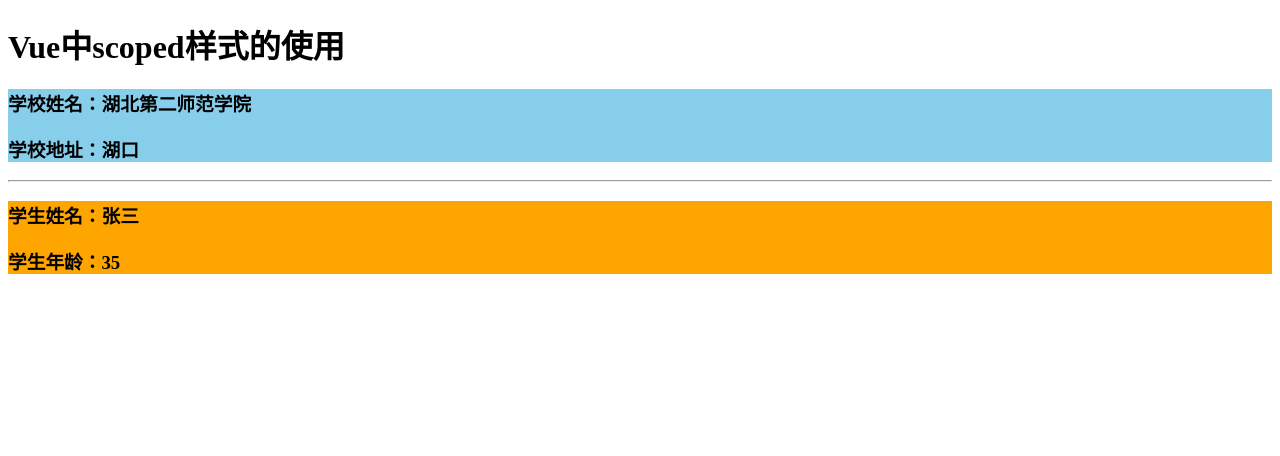
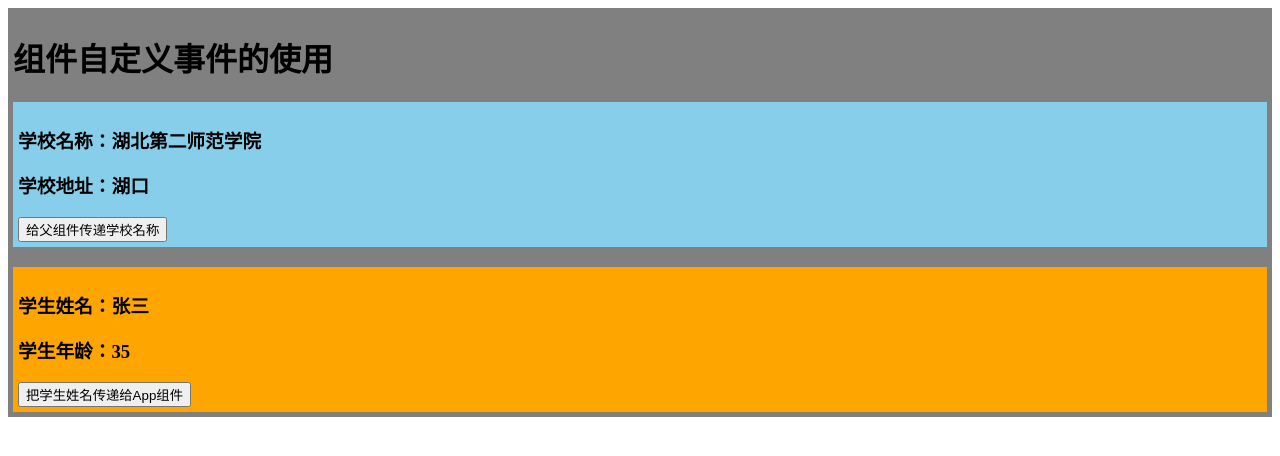
Before and after one commit to Xiao-Ning-166/vue_code, a Vue app in the folder vue_test/: page / in a window 1280 px wide. Shown: the top 456 px of the page. Built offline with nearby package versions, Linux system fonts and the light colour scheme.

Commit message:
组件自定义事件 —— 绑定

```diff
--- /dev/null
+++ b/vue_test/07_组件自定义事件的使用_src/App.vue
@@ -0,0 +1,52 @@
+<template>
+    <div class="app">
+        <h1 v-text="title"></h1>
+
+        <!-- 通过父组件给子组件传递函数类型的props实现：子给父传递数据 -->
+        <School :getSchoolName="getSchoolName"/>
+
+        <!-- 通过父组件给子组件绑定自定义事件实现：子给父传递数据。（第一种方法，使用@或者v-on） -->
+        <!-- <Student v-on:getName="getStudentName"/> -->
+
+        <!-- 通过父组件给子组件绑定自定义事件实现：子给父传递数据。（第一种方法，使用ref） -->
+        <Student ref="student"/>
+    </div>
+</template>
+
+<script>
+    import Student from './components/Student.vue'
+    import School from './components/School.vue'
+    export default {
+        name: 'App',
+        components: {
+            Student,
+            School
+        },
+        data() {
+            return {
+                title: '组件自定义事件的使用'
+            }
+        },
+        methods: {
+            getSchoolName(name) {
+                alert(name)
+            },
+            getStudentName(name) {
+                console.log('学生姓名：',name)
+            }
+        },
+        mounted() {
+            // 绑定事件
+            this.$refs.student.$on('getName',this.getStudentName)
+            // 绑定自定义事件（只触发一次）
+            // this.$refs.student.$once('getName',this.getStudentName)
+        }
+    }
+</script>
+
+<style>
+    .app {
+        background-color: gray;
+        padding: 5px;
+    }
+</style>
--- /dev/null
+++ b/vue_test/07_组件自定义事件的使用_src/components/School.vue
@@ -0,0 +1,33 @@
+<template>
+    <div class="school">
+        <h3>学校名称：{{name}}</h3>
+        <h3>学校地址：{{address}}</h3>
+        <button @click="sendSchoolName">给父组件传递学校名称</button>
+    </div>
+</template>
+
+<script>
+
+    export default {
+        name: 'School',
+        props: ['getSchoolName'],
+        data() {
+            return {
+                name: '湖北第二师范学院',
+                address: '湖口'
+            }
+        },
+        methods: {
+            sendSchoolName() {
+                this.getSchoolName(this.name)
+            }
+        }
+    }
+</script>
+
+<style>
+    .school {
+        background-color: skyblue;
+        padding: 5px;
+    }
+</style>
--- /dev/null
+++ b/vue_test/07_组件自定义事件的使用_src/components/Student.vue
@@ -0,0 +1,35 @@
+<template>
+    <div class="student">
+        <h3>学生姓名：{{name}}</h3>
+        <h3>学生年龄：{{age}}</h3>
+        <button @click="sendStudentName">把学生姓名传递给App组件</button>
+    </div>
+</template>
+
+<script>
+
+    export default {
+        name: 'Student',
+        data() {
+            return {
+                name: '张三',
+                age: 35
+            }
+        },
+        methods: {
+            sendStudentName() {
+                // 触发getName事件
+                this.$emit('getName',this.name)
+            }
+        }
+
+    }
+</script>
+
+<style>
+    .student {
+        background-color: orange;
+        padding: 5px;
+        margin-top: 20px;
+    }
+</style>
--- /dev/null
+++ b/vue_test/07_组件自定义事件的使用_src/main.js
@@ -0,0 +1,11 @@
+import Vue from 'vue'
+import App from './App.vue'
+
+
+Vue.config.productionTip=false
+
+
+new Vue({
+    el: '#app',
+    render: h => h(App)
+})
--- a/vue_test/vue.config.js
+++ b/vue_test/vue.config.js
@@ -24,7 +24,10 @@
       // entry: '05_Vue中插件的使用_src/main.js'
 
       // 06_Vue中scoped样式的使用
-      entry: '06_Vue中scoped样式的使用_src/main.js'
+      // entry: '06_Vue中scoped样式的使用_src/main.js'
+
+      // 07_组件自定义事件的使用
+      entry: '07_组件自定义事件的使用_src/main.js'
     }
   }
 }
```
